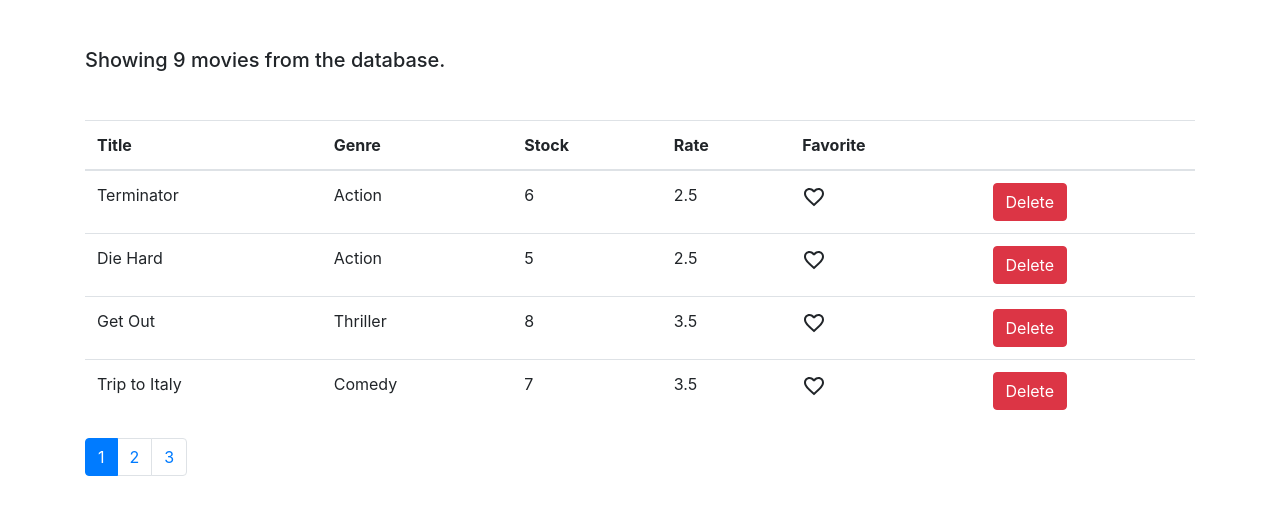
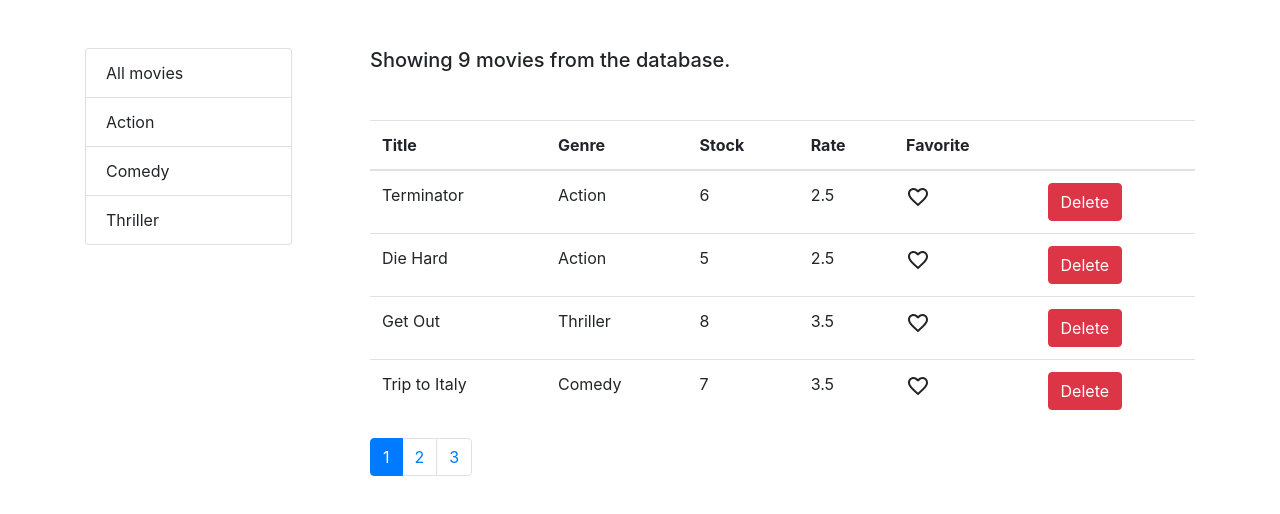
Before and after one commit to kswarn/vidly-react, a React (Create React App) app: page /movies in a window 1280 px wide. Shown: the top 514 px of the page. Built offline with nearby package versions, Linux system fonts and the light colour scheme.

Commit message:
implement filtering on movies component

```diff
--- a/package.json
+++ b/package.json
@@ -16,6 +16,7 @@
     "lodash": "^4.17.10",
     "prop-types": "^15.7.2",
     "react": "^17.0.2",
+    "react-bootstrap": "^1.6.4",
     "react-dom": "^17.0.2",
     "react-scripts": "4.0.3",
     "web-vitals": "^1.0.1"
--- /dev/null
+++ b/src/common/ListGroup.jsx
@@ -0,0 +1,33 @@
+import React from "react";
+
+const ListGroup = ({
+  items,
+  textProperty,
+  valueProperty,
+  selectedItem,
+  onItemSelect,
+}) => {
+  return (
+    <ul className="list-group mt-5 mr-5">
+      {items.map((item) => (
+        <li
+          key={item[valueProperty]}
+          style={{ cursor: "pointer" }}
+          onClick={() => onItemSelect(item)}
+          className={
+            item === selectedItem ? "list-group-item active" : "list-group-item"
+          }
+        >
+          {item[textProperty]}
+        </li>
+      ))}
+    </ul>
+  );
+};
+
+ListGroup.defaultProps = {
+  textProperty: "name",
+  valueProperty: "_id",
+};
+
+export default ListGroup;
--- a/src/common/Pagination.jsx
+++ b/src/common/Pagination.jsx
@@ -1,6 +1,6 @@
 import React from "react";
 import _ from "lodash";
-import PropTypes, { number } from "prop-types";
+import PropTypes from "prop-types";
 
 const Pagination = (props) => {
   const { itemsCount, pageSize, currentPage, onPageChange } = props;
@@ -12,13 +12,13 @@ const Pagination = (props) => {
   const pages = _.range(1, pagesCount + 1);
   return (
     <nav aria-label="Page navigation example">
-      <ul class="pagination">
+      <ul className="pagination">
         {pages.map((page) => (
           <li
             className={page === currentPage ? "page-item active" : "page-item"}
             key={page}
           >
-            <a class="page-link" onClick={() => onPageChange(page)}>
+            <a className="page-link" onClick={() => onPageChange(page)}>
               {page}
             </a>
           </li>
--- a/src/components/movies.jsx
+++ b/src/components/movies.jsx
@@ -1,16 +1,29 @@
-import React, { useState } from "react";
+import React, { useState, useEffect } from "react";
 import { getMovies } from "../services/fakeMovieService";
+import { getGenres } from "../services/fakeGenreService";
 import Like from "../common/Like";
+import ListGroup from "../common/ListGroup";
 import Pagination from "../common/Pagination";
 import { paginate } from "../utils/paginate";
+import { Row, Col } from "react-bootstrap";
 
 const Movies = () => {
-  const [moviesList, setMoviesList] = useState(getMovies());
+  const [moviesList, setMoviesList] = useState([]);
+
+  const [genres, setGenres] = useState([]);
+
+  const [selectedGenre, setSelectedGenre] = useState({});
 
   const [paginationData, setPaginationData] = useState({
     pageSize: 4,
     currentPage: 1,
   });
+
+  useEffect(() => {
+    const genres = [{ name: "All movies" }, ...getGenres()];
+    setMoviesList(getMovies());
+    setGenres(genres);
+  }, []);
 
   const handleDelete = (id) => {
     const updatedMovies = moviesList.filter((movie) => movie._id !== id);
@@ -32,13 +45,34 @@ const Movies = () => {
     setPaginationData({ pageSize: paginationData.pageSize, currentPage: page });
   };
 
+  const handleGenreSelect = (genre) => {
+    setSelectedGenre(genre);
+  };
+
+  const filtered =
+    selectedGenre && selectedGenre._id
+      ? moviesList.filter((movie) => movie.genre._id === selectedGenre._id)
+      : moviesList;
+
   const movies = paginate(
-    moviesList,
+    filtered,
     paginationData.currentPage,
     paginationData.pageSize
   );
 
   return (
+    <Row>
+      <Col xs={3}>
+        <ListGroup
+          items={genres}
+          onItemSelect={handleGenreSelect}
+          selectedItem={selectedGenre}
+          // use these props when the default values are different
+          // textProperty="name"
+          // valueProperty="_id"
+        />
+      </Col>
+      <Col>
         <div>
           <h5 className="my-5">
             Showing {moviesList.length} movies from the database.
@@ -80,12 +114,14 @@ const Movies = () => {
             </tbody>
           </table>
           <Pagination
-        itemsCount={moviesList.length}
+            itemsCount={filtered.length}
             pageSize={paginationData.pageSize}
             currentPage={paginationData.currentPage}
             onPageChange={handlePageChange}
           />
         </div>
+      </Col>
+    </Row>
   );
 };
 
```
Also changed, not shown: 1 other file (tests, documents, lock files or other folders). Lines whose indentation alone changed are shown as unchanged.
